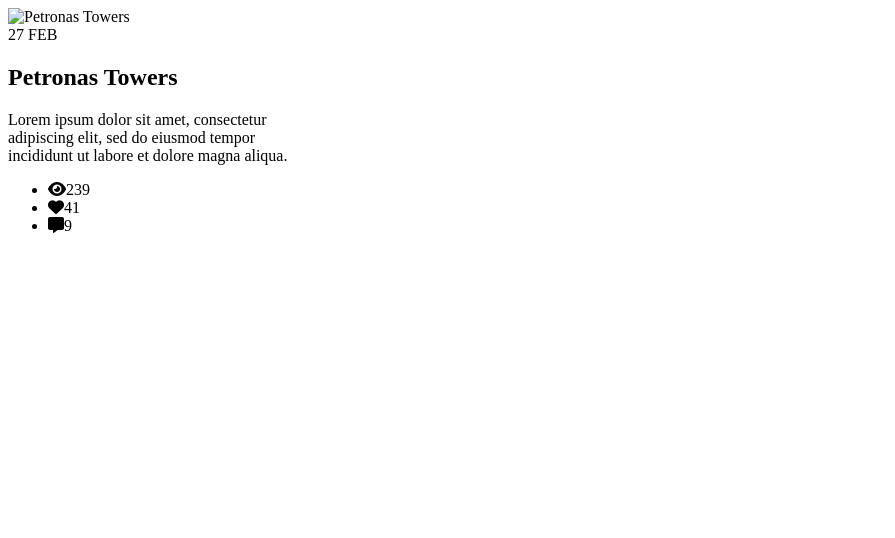
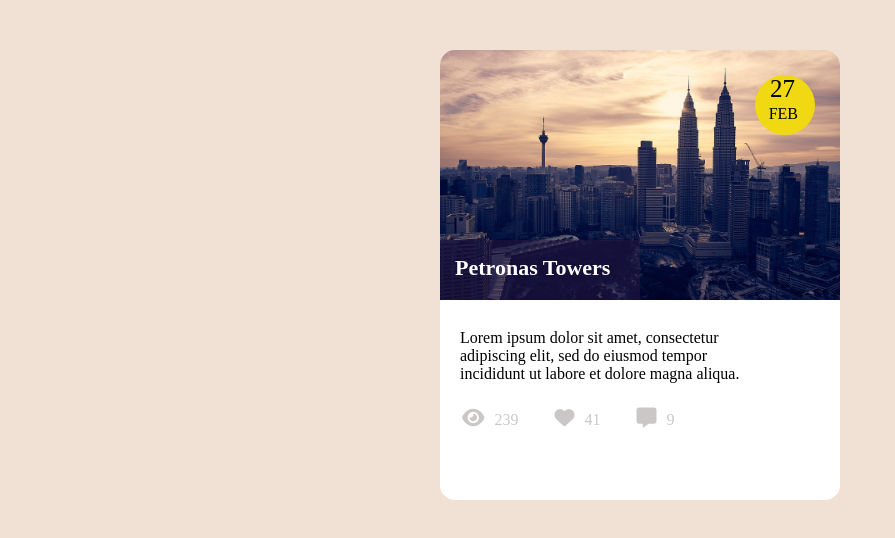
Before and after one commit to rouhi438/Petronas, a plain HTML site: page index.html in a window 1280 px wide. Shown: the whole page, without its empty margins (0-895 px from the left). Drawn offline with Linux system fonts and the light colour scheme; a web font is replaced by a local one.

Commit message:
adding all necessary style elements for design the project

```diff
--- a/index.html
+++ b/index.html
@@ -16,7 +16,7 @@
   </head>
   <body>
     <div class="cartex">
-      <img src="" alt="Petronas Towers" />
+      <img src="image/Petronas towers.jpg" alt="Petronas Towers" />
       <div class="date">
         <span class="datenumber">27</span>
         <span class="month">FEB</span>
--- a/styles.css
+++ b/styles.css
@@ -0,0 +1,69 @@
+* {
+  margin: 0;
+  padding: 0;
+  box-sizing: border-box;
+}
+body {
+  font-family: "Baloo Bhaijaan 2";
+  background: #f0e1d4;
+}
+.cartex {
+  width: 400px;
+  height: 450px;
+  background-color: white;
+  border-radius: 15px;
+  margin: 50px auto;
+  position: relative;
+}
+img {
+  width: 100%;
+  height: 250px;
+  border-radius: 15px 15px 0 0;
+}
+.date {
+  display: inline-block;
+  text-align: center;
+  width: 60px;
+  height: 60px;
+  background-color: #f0d812;
+  position: absolute;
+  right: 25px;
+  top: 25px;
+  border-radius: 50%;
+}
+.datenumber {
+  font-size: 25px;
+  position: absolute;
+  right: 20px;
+}
+.month {
+  display: block;
+  position: absolute;
+  right: 17px;
+  top: 30px;
+}
+.towername {
+  width: 200px;
+  height: 60px;
+  background-color: rgba(40, 24, 66, 0.5);
+  color: white;
+  position: absolute;
+  top: 190px;
+  padding: 15px 15px;
+  font-size: 22px;
+  font-weight: bold;
+}
+.desc {
+  padding: 25px 20px;
+}
+ul li {
+  display: inline;
+  padding-left: 22px;
+  color: rgb(204, 199, 199);
+}
+i {
+  font-size: 20px;
+}
+li span {
+  padding: 10px;
+}
```
